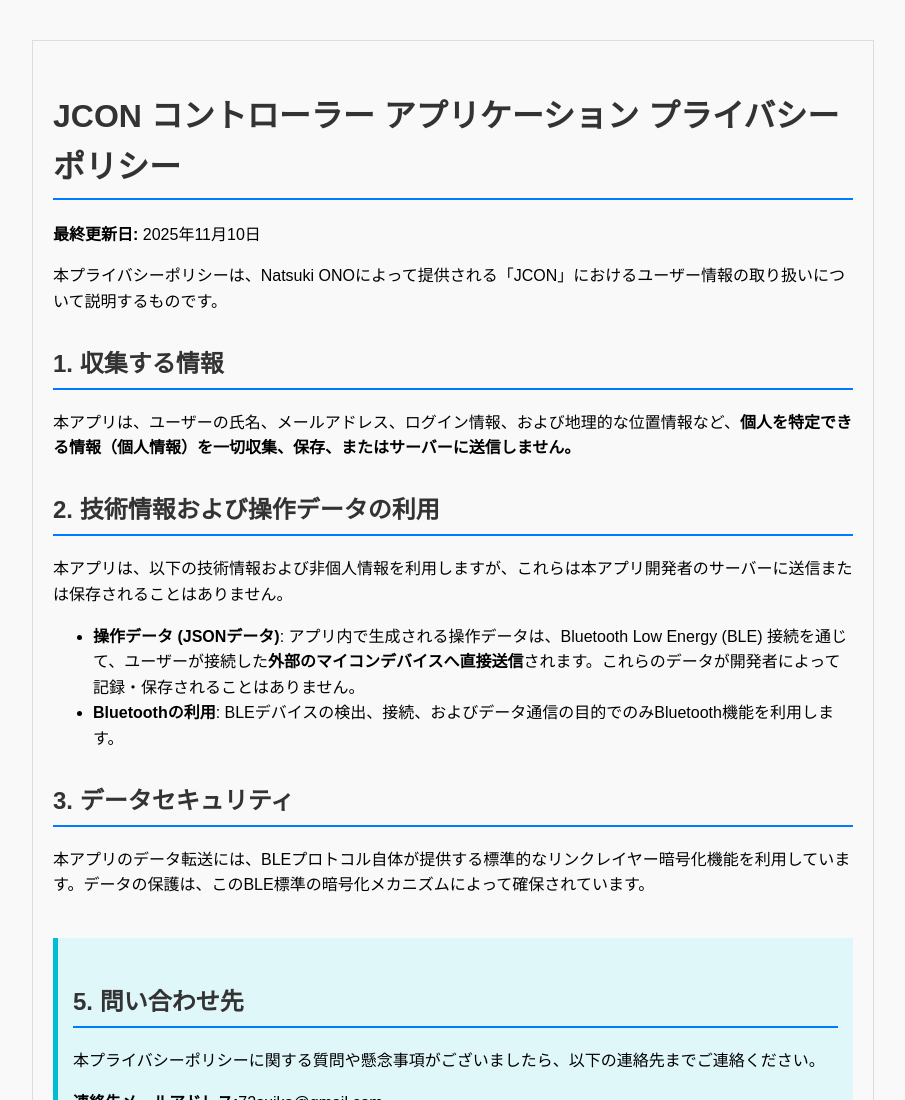
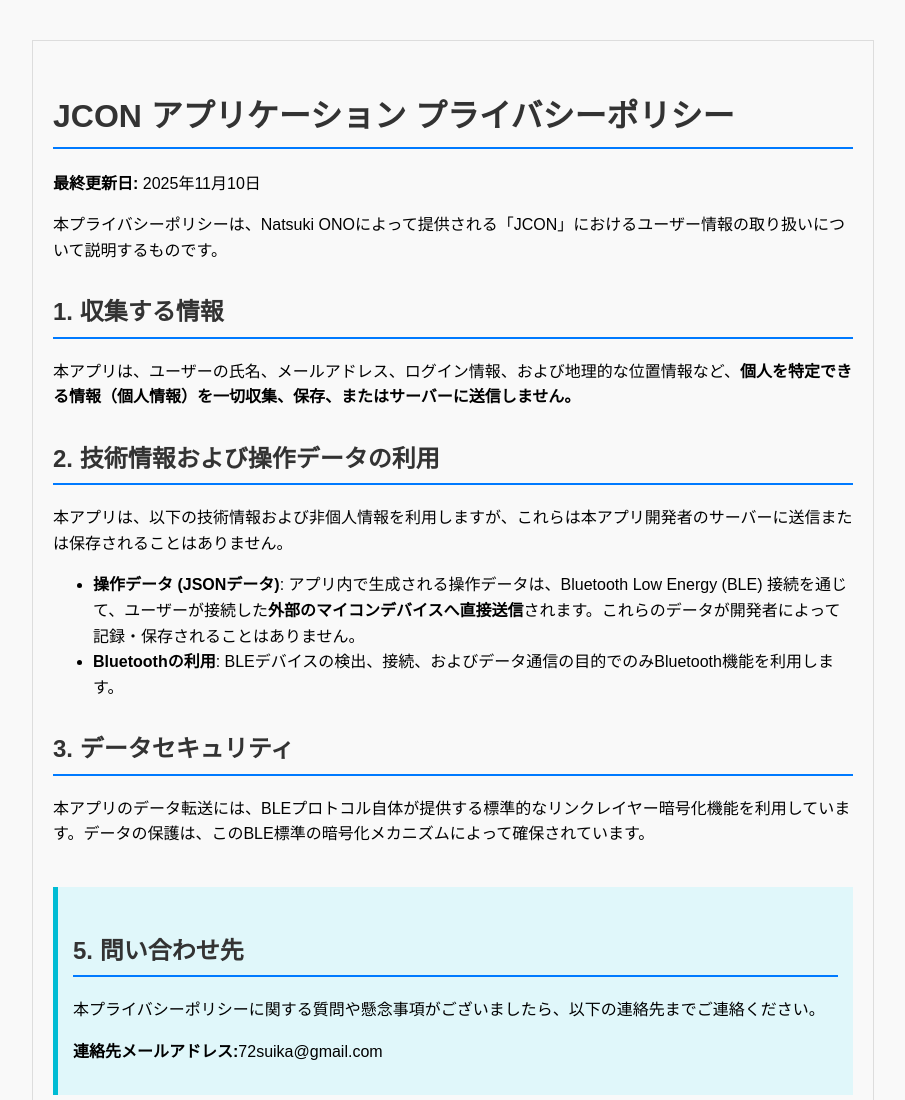
Before and after one commit to jani-onct/JCON-JSON_Controller, a plain HTML site: page index.html in a window 1280 px wide. Shown: the top 1100 px of the page, without its empty margins (187-1092 px from the left). Drawn offline with Linux system fonts and the light colour scheme.

Commit message:
プライバシーポリシーのタイトルを更新

```diff
--- a/index.html
+++ b/index.html
@@ -36,7 +36,7 @@
 </head>
 <body>
 
-    <h1>JCON コントローラー アプリケーション プライバシーポリシー</h1>
+    <h1>JCON アプリケーション プライバシーポリシー</h1>
     <p><strong>最終更新日:</strong> 2025年11月10日</p>
 
     <p>本プライバシーポリシーは、Natsuki ONOによって提供される「JCON」におけるユーザー情報の取り扱いについて説明するものです。</p>
```
